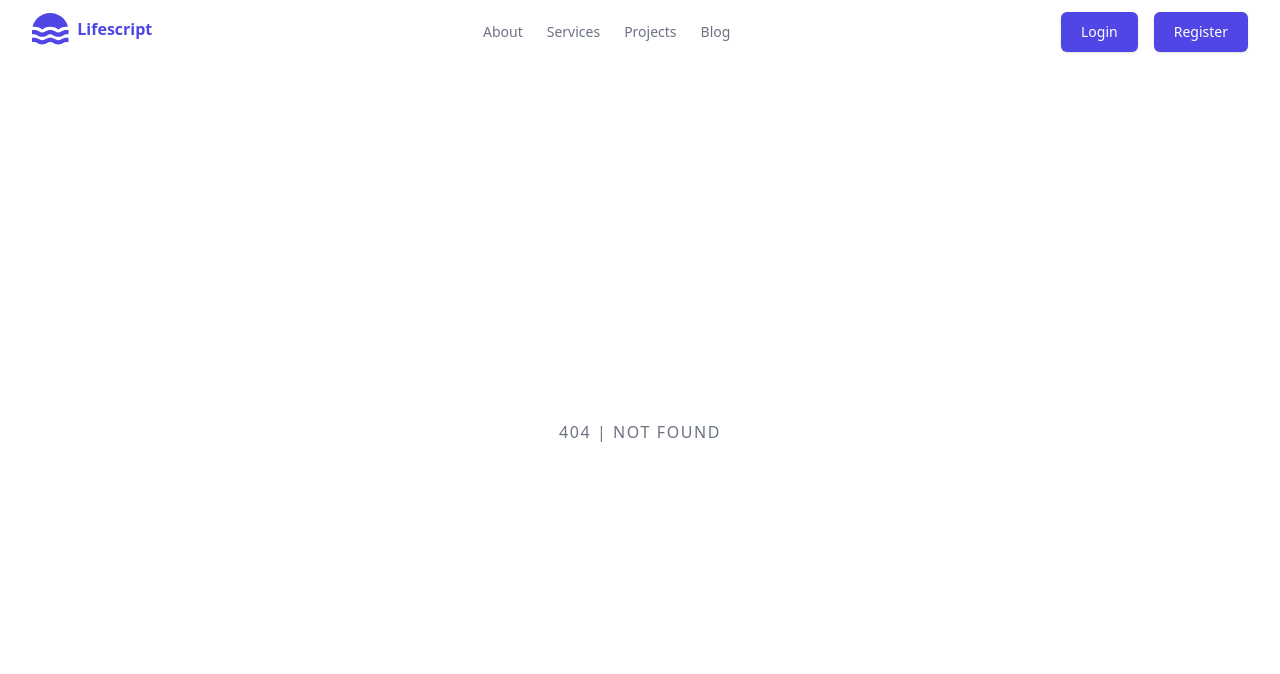
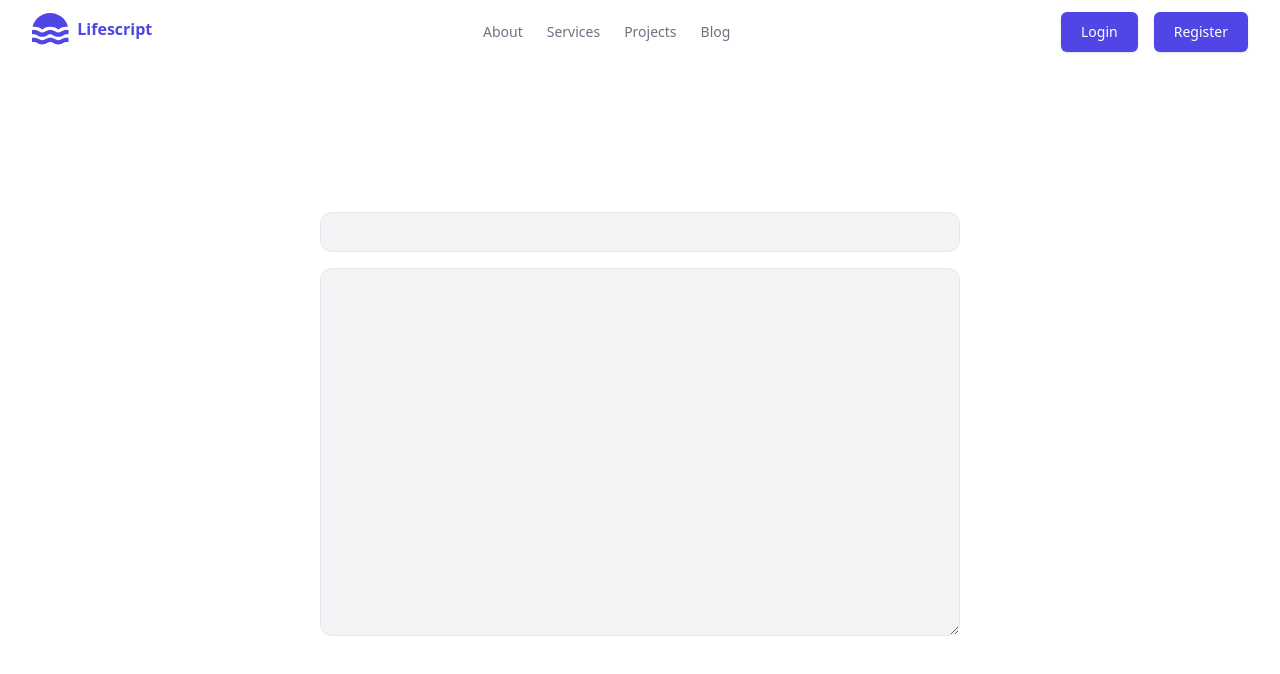
Before and after one commit to OriginalDCAM/lifescript-frontend, a Vue app: page /create-page in a window 1280 px wide. Before the commit this address had no page. Shown: the top 674 px of the page. Built offline with nearby package versions, Linux system fonts and the light colour scheme.

Commit message:
+ Added a new route for creating a new page

```diff
--- /dev/null
+++ b/src/components/Page/CreatePage.vue
@@ -0,0 +1,21 @@
+<template>
+    <div class="h-screen w-full flex flex-col justify-center items-center space-y-4 font-mono">
+        <input type="text" class="bg-gray-100 border rounded-xl w-1/2 h-10">
+        <textarea v-model="length" @keydown="update" class="bg-gray-100 border rounded-xl w-1/2 h-1/2" name="" id="MyID" cols="30" rows="10"></textarea>
+        <div v-html="length"></div>
+    </div>
+</template>
+
+<script setup>
+import { ref } from 'vue';
+
+let length = ref('');
+
+function update() {
+    console.log(length.value);
+}
+</script>
+
+<style lang="css" scoped>
+
+</style>
--- a/src/router/index.ts
+++ b/src/router/index.ts
@@ -35,6 +35,12 @@ const router = createRouter({
 
       component: () => import('../components/PageNotFound.vue')
     },
+    {
+      path: '/create-page',
+      name: 'CreatePage',
+
+      component: () => import('../components/Page/CreatePage.vue')
+    },
   ]
 })
 
```
